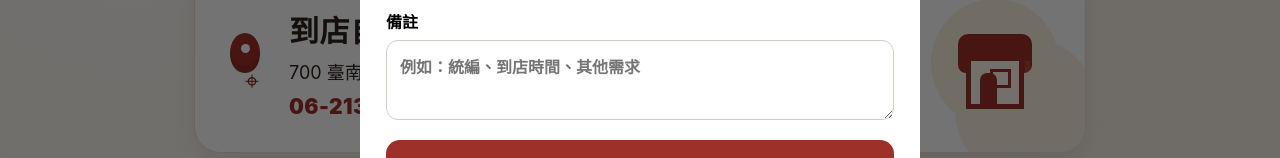
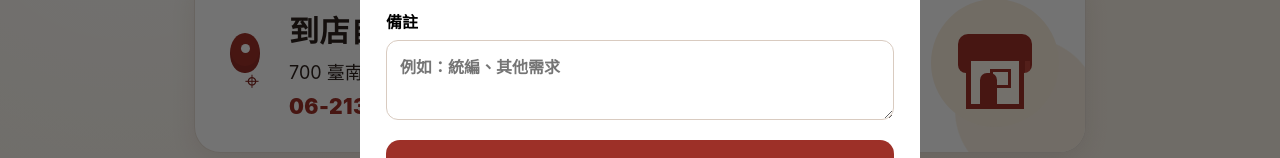
Before and after one commit to hu17an17-ops/pharmacists-tea-house3.0, a website: page public/index.html in a window 1280 px wide. Both pictures are taken after a click on the button "查看訂單". Shown: the part 521-679 px from the top of the page. Drawn offline with Linux system fonts and the light colour scheme.

Commit message:
Update index.html

```diff
--- a/public/index.html
+++ b/public/index.html
@@ -81,7 +81,7 @@
   <span id="bag2Count">0</span>
   <button type="button" onclick="changeBag('bag2',1)">＋</button>
 </div>
-      <label>備註<textarea name="note" maxlength="300" placeholder="例如：統編、到店時間、其他需求"></textarea></label>
+      <label>備註<textarea name="note" maxlength="300" placeholder="例如：統編、其他需求"></textarea></label>
       <button class="submit" type="submit">送出訂單</button>
     </form>
     <p class="cash-note">送出後請依訂單編號到店取餐，現場付款。</p>
```
